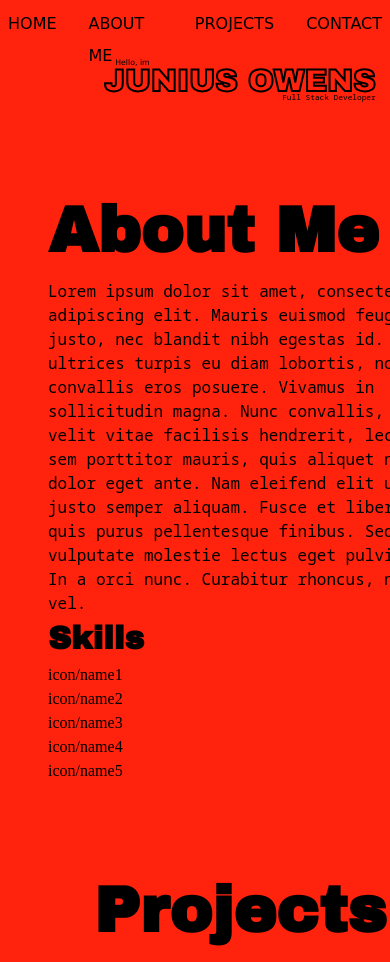
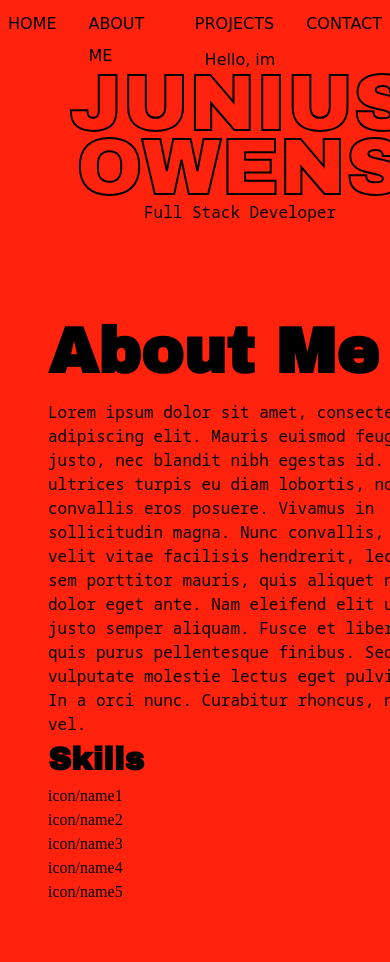
Before and after one commit to Newerk/Portfolio, a website built with webpack: page src/index.html in a window 390 px wide. Shown: the top 962 px of the page. Built offline with nearby package versions, Linux system fonts and the light colour scheme; a web font is replaced by a local one.

Commit message:
Establish Size of My Name Based on Screen Size

```diff
--- a/src/style.css
+++ b/src/style.css
@@ -134,7 +134,6 @@ header {
 main {
     grid-row: 2;
 
-    height: 100%;
     width: 100%;
     background-color: var(--scarlet);
     margin-top: var(--header-height);
@@ -158,84 +157,44 @@ main {
 
 #my-name-wrapper {
     font-family: var(--font-archivo);
-    font-size: 8vw;
-
     -webkit-text-stroke: 2px black;
-
-
     color: var(--scarlet);
     cursor: default;
-    height: 8vw;
-    margin-bottom: -3vw;
 
 }
 
 .hello {
-    font-size: 2vw;
     font-family: var(--font-tilt);
     height: fit-content;
-    padding-left: 2.8vw;
+    padding-left: 2.1rem;
 }
 
 
 
 .my-name {
-    display: flex;
-    flex-direction: column;
-    line-height: 5vw;
-    text-align: center;
+    font-size: 10rem;
     font-family: var(--font-archivo);
-    font-size: 8vw;
-
     -webkit-text-stroke: 2px black;
-
-
     color: var(--scarlet);
-    transition: 200ms ease-in-out;
     cursor: default;
-}
-
-.my-name:hover {
-    color: black;
-}
-
-
-.flatten {
-    transform: animation;
-    animation: flatten 1s linear 1 forwards;
-}
-
-@keyframes flatten {
-    from {
-        transform: rotateX(0deg);
-
-    }
-
-    to {
-        transform: rotateX(90deg);
-
-    }
-}
-
-#hello-wrapper {
-    transform-origin: bottom;
-
+    padding: 0;
 }
 
 
 #fullstack-wrapper {
     z-index: 2;
-
     display: flex;
     justify-content: end;
 
-    transform-origin: top;
 }
 
 .fullstack {
-    font-size: 2vw;
     font-family: var(--font-noto);
 
+}
+
+.my-name:hover {
+    color: black;
 }
 
 .sidebar {
@@ -530,7 +489,16 @@ li {
         width: 100%;
     }
 
+    .hello {}
+
+    .my-name {
+        font-size: 6.4rem;
+    }
+
+    .fullstack {}
+
 }
+
 
 @media (max-width: 1000px) {
     .sidebar {
@@ -557,6 +525,15 @@ li {
         width: 0;
     }
 
+    .hello {}
+
+    .my-name {
+        font-size: 5rem;
+    }
+
+    .fullstack {}
+
+
 }
 
 @media (max-width: 700px) {
@@ -580,6 +557,15 @@ li {
         justify-content: center;
     }
 
+    .hello {}
+
+    .my-name {
+        font-size: 4rem;
+    }
+
+    .fullstack {}
+
+
 }
 
 
@@ -593,4 +579,35 @@ li {
     }
 
 
+    #my-name-wrapper {
+
+    }
+
+    #hello-wrapper {
+        display: flex;
+        justify-content: center;
+        width: 100vw;
+    }
+
+    #fullstack-wrapper {
+        justify-content: center;
+
+    }
+    .hello {
+        padding: 0;
+
+    }
+
+    .my-name {
+        display: flex;
+        justify-content: center;
+        width: 100vw;
+        text-align: center;
+        line-height: 4rem;
+        font-size: 5rem;
+    }
+
+    .fullstack {}
+
+
 }
```
Also changed, not shown: src/index.html (+2 -1 lines), dist/index.html, 1 other file.
